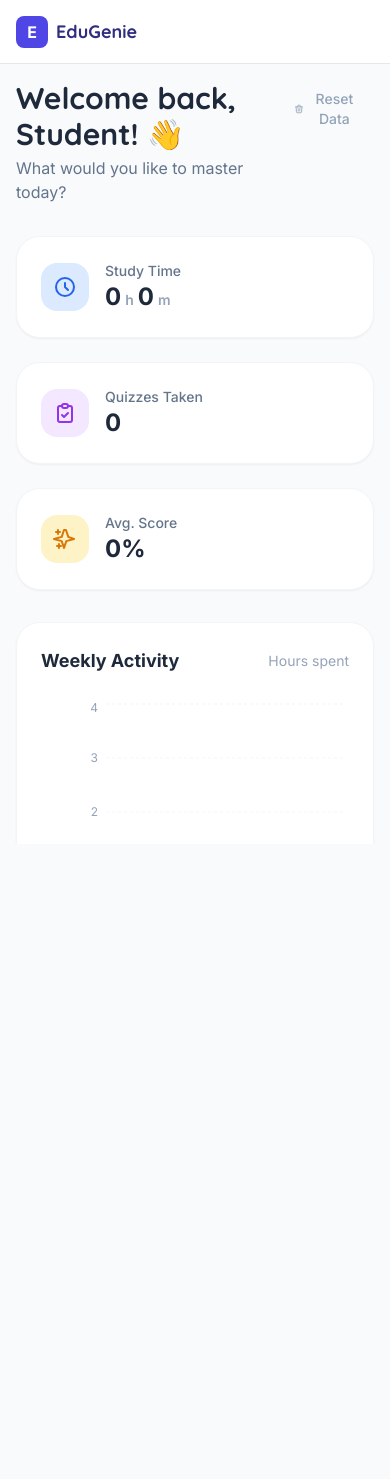
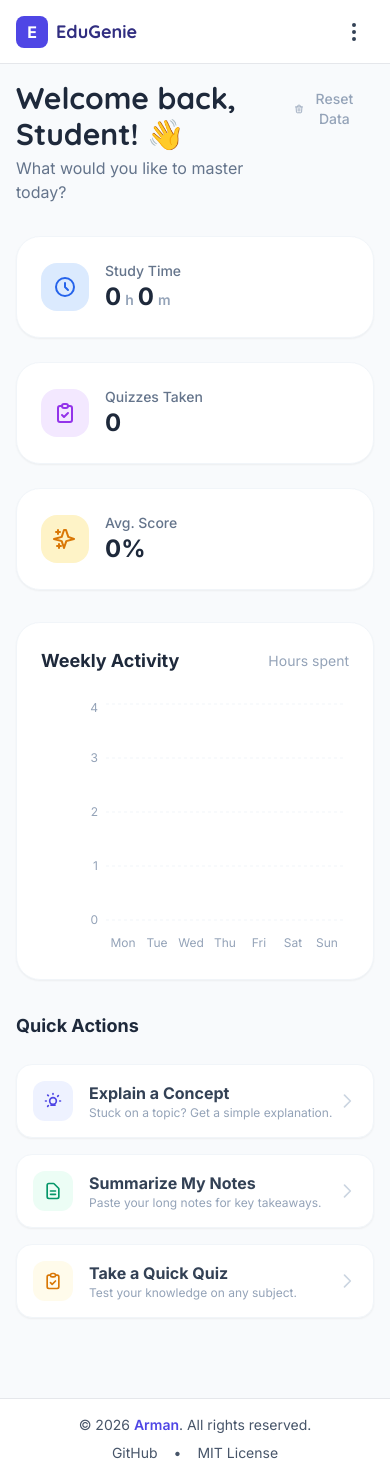
Before and after one commit to armanraymagit/edugenieai, a React (Vite) app: page / in a window 390 px wide. Before the commit the page ends 844 px from the top, so only its background shows below. Built offline with nearby package versions, Linux system fonts and the light colour scheme.

Commit message:
Initial commit

```diff
--- a/App.tsx
+++ b/App.tsx
@@ -8,6 +8,118 @@ import Summarizer from './components/Summarizer';
 import FlashcardsView from './components/FlashcardsView';
 import QuizView from './components/QuizView';
 import LectureBuddy from './components/LectureBuddy';
+
+// Mobile Header with 3-dot menu
+const MobileHeader: React.FC<{ activeView: View; onViewChange: (view: View) => void }> = ({ activeView, onViewChange }) => {
+  const [menuOpen, setMenuOpen] = useState(false);
+
+  const navItems: { id: View; label: string; icon: JSX.Element }[] = [
+    {
+      id: 'dashboard', label: 'Dashboard', icon: (
+        <svg className="w-5 h-5" fill="none" stroke="currentColor" viewBox="0 0 24 24"><path strokeLinecap="round" strokeLinejoin="round" strokeWidth="2" d="M3 12l2-2m0 0l7-7 7 7M5 10v10a1 1 0 001 1h3m10-11l2 2m-2-2v10a1 1 0 01-1 1h-3m-6 0a1 1 0 001-1v-4a1 1 0 011-1h2a1 1 0 011 1v4a1 1 0 001 1m-6 0h6" /></svg>
+      )
+    },
+    {
+      id: 'explainer', label: 'AI Explainer', icon: (
+        <svg className="w-5 h-5" fill="none" stroke="currentColor" viewBox="0 0 24 24"><path strokeLinecap="round" strokeLinejoin="round" strokeWidth="2" d="M9.663 17h4.673M12 3v1m6.364 1.636l-.707.707M21 12h-1M4 12H3m3.364-6.364l-.707-.707M6.343 17.657l-.707.707M16 12a4 4 0 11-8 0 4 4 0 018 0z" /></svg>
+      )
+    },
+    {
+      id: 'summarizer', label: 'Note Summarizer', icon: (
+        <svg className="w-5 h-5" fill="none" stroke="currentColor" viewBox="0 0 24 24"><path strokeLinecap="round" strokeLinejoin="round" strokeWidth="2" d="M9 12h6m-6 4h6m2 5H7a2 2 0 01-2-2V5a2 2 0 012-2h5.586a1 1 0 01.707.293l5.414 5.414a1 1 0 01.293.707V19a2 2 0 01-2 2z" /></svg>
+      )
+    },
+    {
+      id: 'flashcards', label: 'Flashcards', icon: (
+        <svg className="w-5 h-5" fill="none" stroke="currentColor" viewBox="0 0 24 24"><path strokeLinecap="round" strokeLinejoin="round" strokeWidth="2" d="M19 11H5m14 0a2 2 0 012 2v6a2 2 0 01-2 2H5a2 2 0 01-2-2v-6a2 2 0 012-2m14 0V9a2 2 0 00-2-2M5 11V9a2 2 0 012-2m0 0V5a2 2 0 012-2h6a2 2 0 012 2v2M7 7h10" /></svg>
+      )
+    },
+    {
+      id: 'quiz', label: 'Quiz Master', icon: (
+        <svg className="w-5 h-5" fill="none" stroke="currentColor" viewBox="0 0 24 24"><path strokeLinecap="round" strokeLinejoin="round" strokeWidth="2" d="M9 5H7a2 2 0 00-2 2v12a2 2 0 002 2h10a2 2 0 002-2V7a2 2 0 00-2-2h-2M9 5a2 2 0 002 2h2a2 2 0 002-2M9 5a2 2 0 012-2h2a2 2 0 012 2m-6 9l2 2 4-4" /></svg>
+      )
+    },
+    {
+      id: 'lectureBuddy', label: 'Lecture Buddy', icon: (
+        <svg className="w-5 h-5" fill="none" stroke="currentColor" viewBox="0 0 24 24"><path strokeLinecap="round" strokeLinejoin="round" strokeWidth="2" d="M15 10l4.553-2.276A1 1 0 0121 8.618v6.764a1 1 0 01-1.447.894L15 14M5 18h8a2 2 0 002-2V8a2 2 0 00-2-2H5a2 2 0 00-2 2v8a2 2 0 002 2z" /></svg>
+      )
+    },
+  ];
+
+  return (
+    <>
+      <header className="lg:hidden h-16 bg-white border-b flex items-center justify-between px-4 sticky top-0 z-50">
+        <div className="flex items-center space-x-2">
+          <div className="w-8 h-8 bg-indigo-600 rounded-lg flex items-center justify-center text-white font-bold">E</div>
+          <span className="font-display font-bold text-lg text-indigo-900">EduGenie</span>
+        </div>
+        <button
+          onClick={() => setMenuOpen(!menuOpen)}
+          className="p-2 rounded-lg hover:bg-slate-100 transition-colors"
+          aria-label="Menu"
+        >
+          <svg className="w-6 h-6 text-slate-700" fill="none" stroke="currentColor" viewBox="0 0 24 24">
+            <path strokeLinecap="round" strokeLinejoin="round" strokeWidth="2" d="M12 5v.01M12 12v.01M12 19v.01M12 6a1 1 0 110-2 1 1 0 010 2zm0 7a1 1 0 110-2 1 1 0 010 2zm0 7a1 1 0 110-2 1 1 0 010 2z" />
+          </svg>
+        </button>
+      </header>
+
+      {/* Mobile Menu Dropdown */}
+      {menuOpen && (
+        <>
+          <div
+            className="lg:hidden fixed inset-0 bg-black bg-opacity-50 z-40 mt-16"
+            onClick={() => setMenuOpen(false)}
+          />
+          <div className="lg:hidden fixed top-16 right-4 bg-white rounded-2xl shadow-2xl border border-slate-200 z-50 min-w-[200px] py-2 animate-slideDown">
+            {navItems.map((item) => (
+              <button
+                key={item.id}
+                onClick={() => {
+                  onViewChange(item.id);
+                  setMenuOpen(false);
+                }}
+                className={`w-full flex items-center space-x-3 px-4 py-3 transition-colors ${
+                  activeView === item.id
+                    ? 'bg-indigo-50 text-indigo-700'
+                    : 'text-slate-700 hover:bg-slate-50'
+                }`}
+              >
+                {item.icon}
+                <span className="font-medium">{item.label}</span>
+              </button>
+            ))}
+          </div>
+        </>
+      )}
+    </>
+  );
+};
+
+// Footer Component
+const Footer: React.FC = () => {
+  return (
+    <footer className="mt-auto border-t bg-white py-4 px-4 md:px-8">
+      <div className="max-w-6xl mx-auto flex flex-col md:flex-row justify-between items-center text-sm text-slate-600">
+        <div className="mb-2 md:mb-0">
+          <p>© 2026 <span className="font-semibold text-indigo-600">Arman</span>. All rights reserved.</p>
+        </div>
+        <div className="flex items-center space-x-4">
+          <a
+            href="https://github.com/armanraymagit/edugenieai"
+            target="_blank"
+            rel="noopener noreferrer"
+            className="hover:text-indigo-600 transition-colors"
+          >
+            GitHub
+          </a>
+          <span>•</span>
+          <span>MIT License</span>
+        </div>
+      </div>
+    </footer>
+  );
+};
 
 const STORAGE_KEY = 'edugenie_study_data_v2';
 
@@ -126,17 +238,14 @@ const App: React.FC = () => {
     <div className="flex min-h-screen bg-slate-50 text-slate-900">
       <Sidebar activeView={activeView} onViewChange={setActiveView} />
 
-      <main className="flex-1 flex flex-col h-screen overflow-hidden lg:ml-64 transition-all">
-        <header className="lg:hidden h-16 bg-white border-b flex items-center justify-between px-4 sticky top-0 z-10">
-          <div className="flex items-center space-x-2">
-            <div className="w-8 h-8 bg-indigo-600 rounded-lg flex items-center justify-center text-white font-bold">E</div>
-            <span className="font-display font-bold text-lg text-indigo-900">EduGenie</span>
-          </div>
-        </header>
+      <main className="flex-1 flex flex-col min-h-screen lg:ml-64 transition-all">
+        <MobileHeader activeView={activeView} onViewChange={setActiveView} />
 
-        <div className="flex-1 overflow-y-auto p-4 md:p-8">
+        <div className="flex-1 overflow-y-auto p-4 md:p-8 pb-20 md:pb-8">
           {renderView()}
         </div>
+
+        <Footer />
       </main>
     </div>
   );
--- a/components/Explainer.tsx
+++ b/components/Explainer.tsx
@@ -19,7 +19,7 @@ const OLLAMA_MODEL = process.env.OLLAMA_MODEL || 'llama3.2';
 
 const Explainer: React.FC<ExplainerProps> = ({ onInteraction }) => {
   const [messages, setMessages] = useState<ChatMessage[]>([
-    { role: 'assistant', content: "Hi! I'm your NLP Study Buddy. I can explain any concept, simplify your notes, or help you brainstorm ideas. What are we learning today?" }
+    { role: 'assistant', content: "Hi! I'm EduGenie, your AI Study Buddy. I can explain any concept, simplify your notes, or help you brainstorm ideas. What are we learning today?" }
   ]);
   const [input, setInput] = useState('');
   const [isTyping, setIsTyping] = useState(false);
--- a/index.html
+++ b/index.html
@@ -52,6 +52,13 @@
     .animate-fadeIn {
       animation: fadeIn 0.5s ease-out forwards;
     }
+    @keyframes slideDown {
+      from { opacity: 0; transform: translateY(-10px); }
+      to { opacity: 1; transform: translateY(0); }
+    }
+    .animate-slideDown {
+      animation: slideDown 0.2s ease-out forwards;
+    }
   </style>
 </head>
 <body>
```
Also changed, not shown: 1 other file (tests, documents, lock files or other folders).
